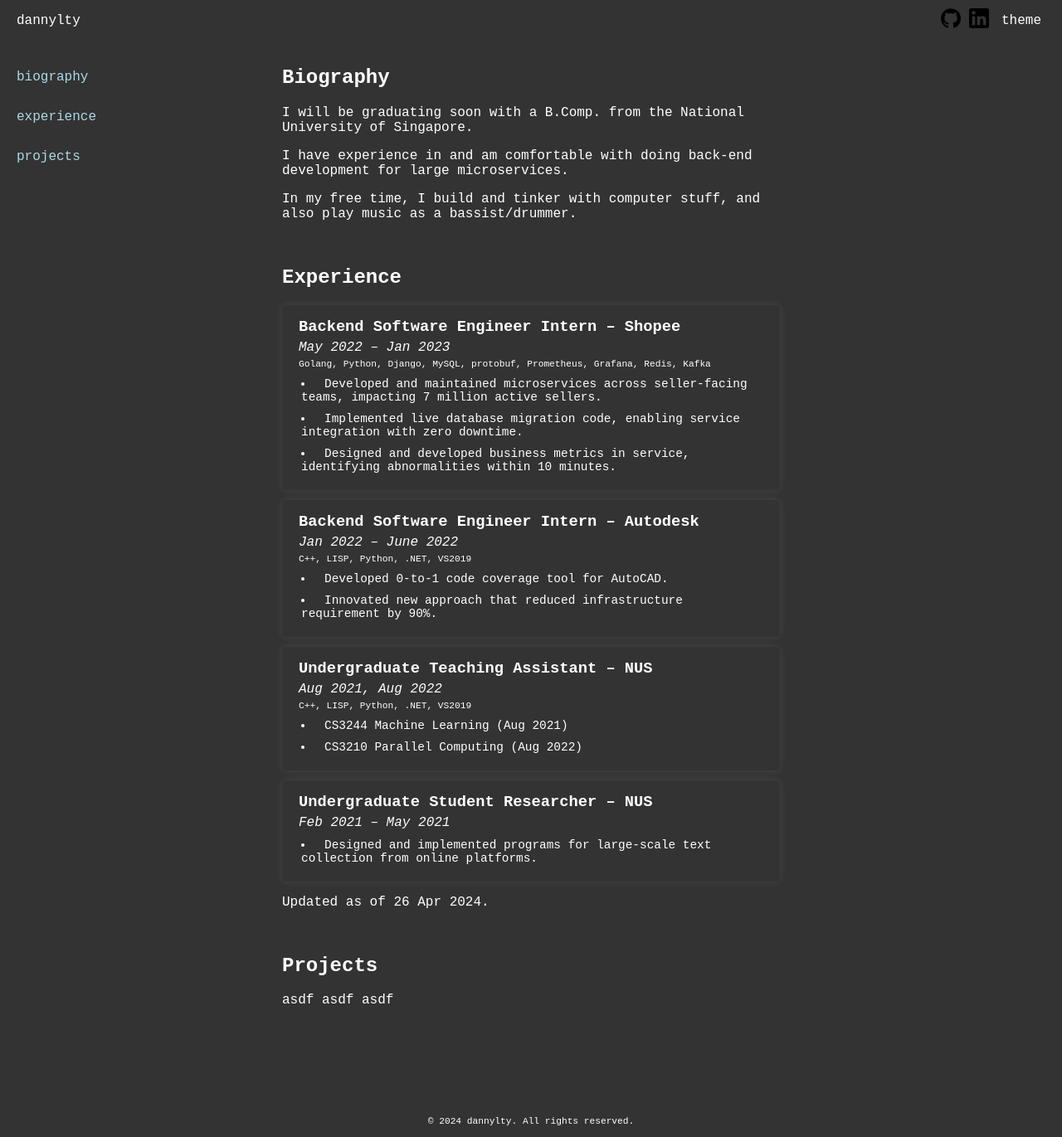
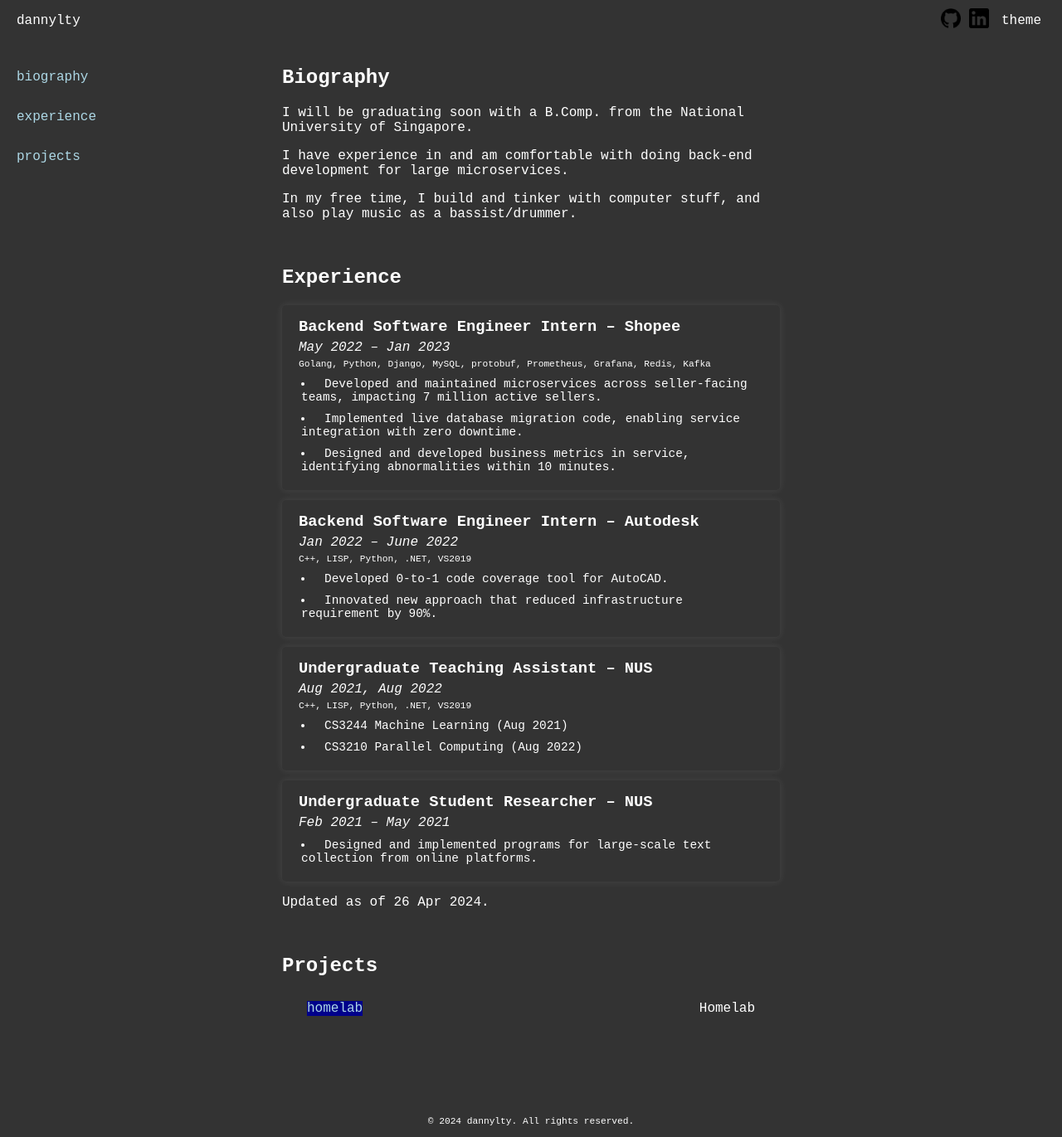
Before and after one commit to dannylty/portfolio, a Jekyll site: the page built from about.md, in a window 1280 px wide and 1371 px high. Shown: the whole window at 83% size. Built offline with Jekyll 4.4.1, drawn with Linux system fonts in a browser that asks for light colours.

Commit message:
Categorise apps and projects posts

```diff
--- a/about.md
+++ b/about.md
@@ -48,6 +48,11 @@ Updated as of 26 Apr 2024.
 <br>
 
 ## Projects
-asdf
-asdf
-asdf
+<ul>
+  {% for post in site.categories.projects %}
+    <li class="app-list-item">
+      <mark><a href="{{ post.link }}" target="_blank">{{ post.title }}</a></mark>
+      <span class="description">{{ post.description }}</span>
+    </li>
+  {% endfor %}
+</ul>
```
Also changed, not shown: apps.md (+1 -1 lines), posts/projects/_posts/2024-04-26-homelab.md (added, +12 -0 lines), posts/apps/_posts/2024-04-24-stablediffusion.md (renamed from _posts/2024-04-24-stablediffusion.md), posts/apps/_posts/2024-04-25-firstpost.md (renamed from _posts/2024-04-25-firstpost.md).
